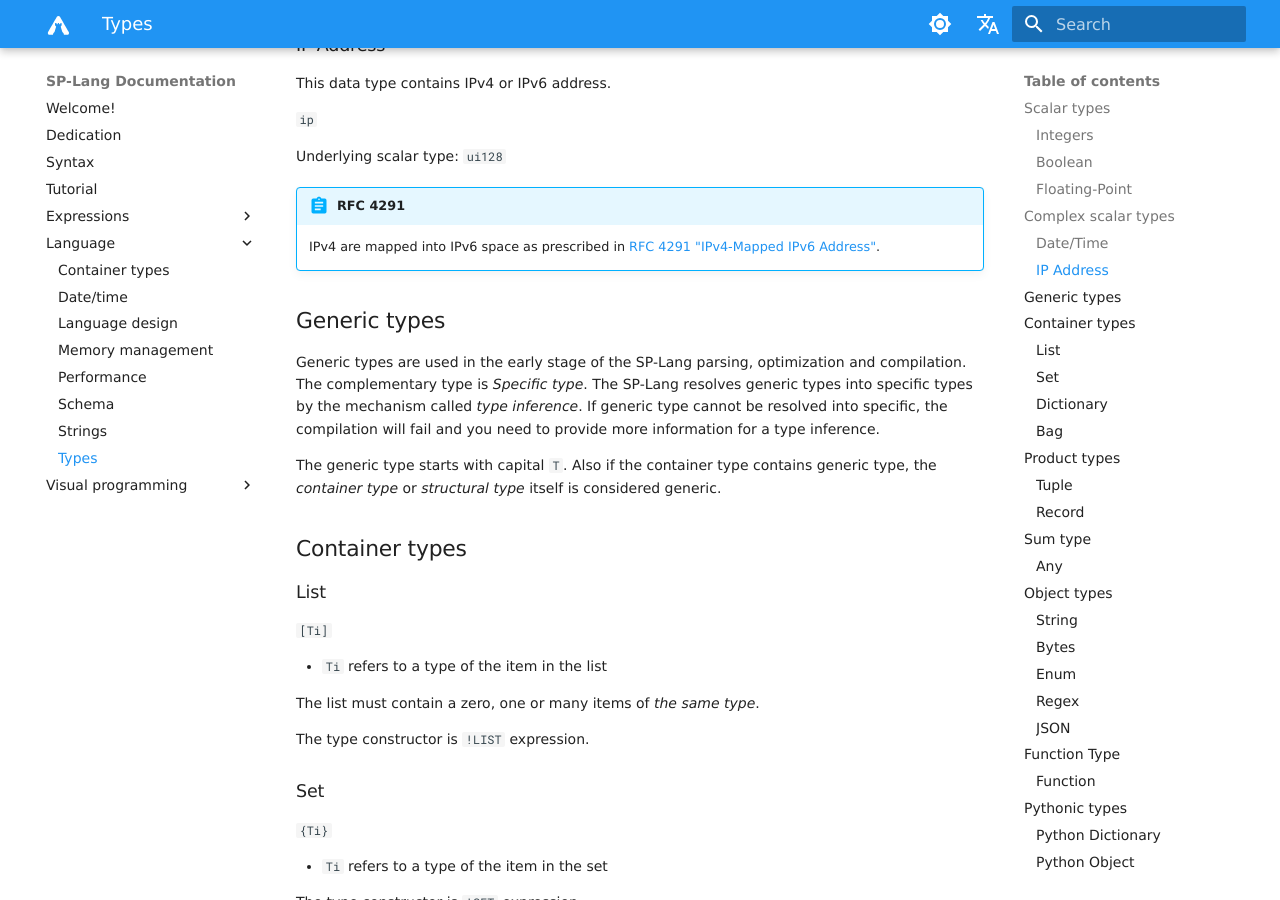
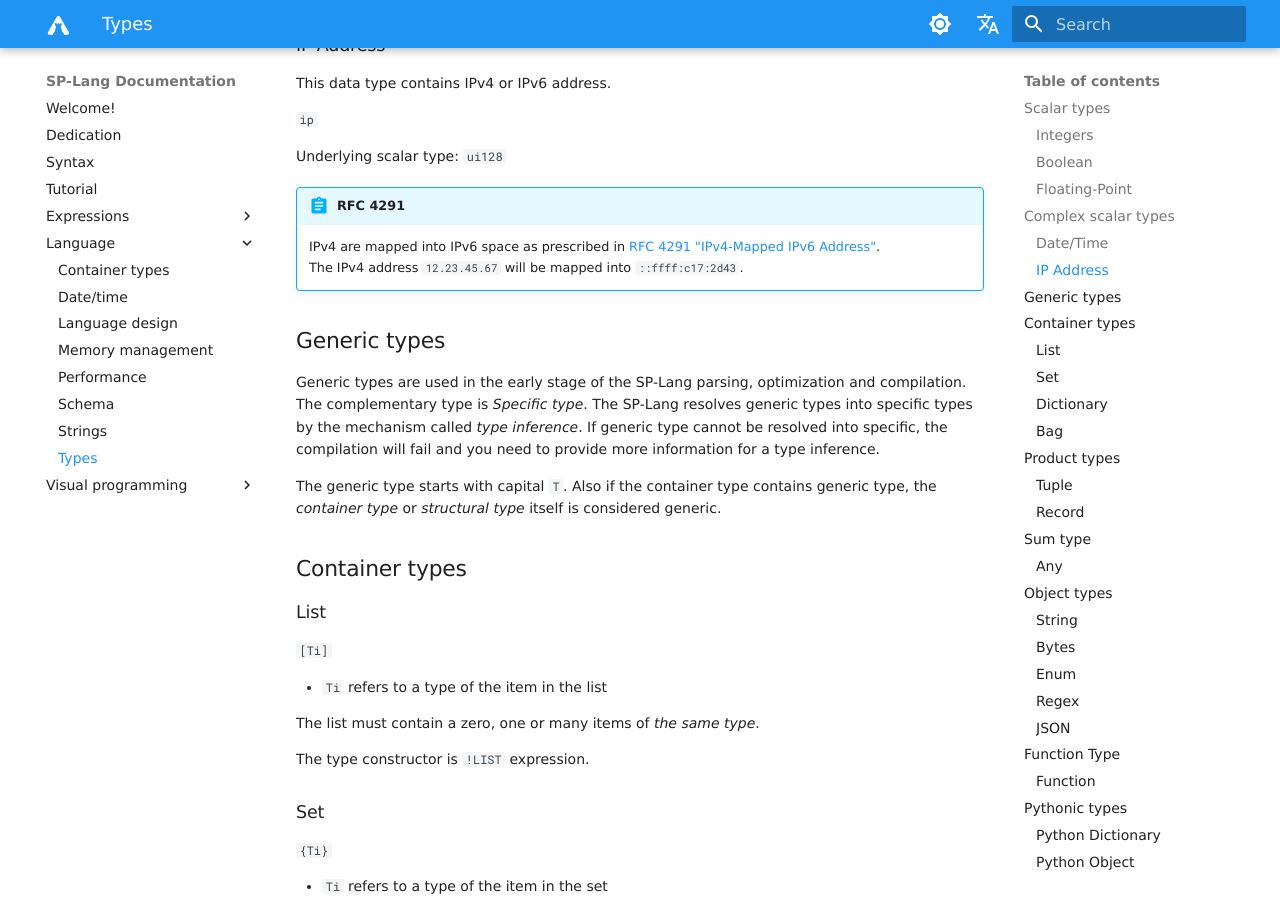
Before and after one commit to TeskaLabs/splang-docs, an MkDocs documentation site: the page built from docs/language/types.md, in a window 1280 px wide and 900 px high, scrolled down 2716 px. Built offline with MkDocs 1.6.1 and Material for MkDocs 9.7.7, drawn with Linux system fonts in a browser that asks for light colours; some web fonts are replaced; comment, search, counter and statistics services are not loaded.

Commit message:
Add specific info about IPv4 being mapped into IPv4.

```diff
--- a/docs/language/types.md
+++ b/docs/language/types.md
@@ -114,6 +114,7 @@ Underlying scalar type: `ui128`
 !!! abstract "RFC 4291"
 
     IPv4 are mapped into IPv6 space as prescribed in [RFC 4291 "IPv4-Mapped IPv6 Address"](https://datatracker.ietf.org/doc/html/rfc4291#section-2.5.5.2).
+    The IPv4 address `12.23.45.67` will be mapped into `::ffff:c17:2d43`.
 
 
 ## Generic types
```
